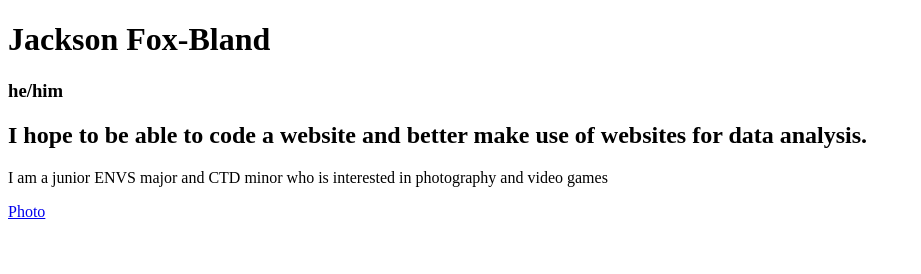
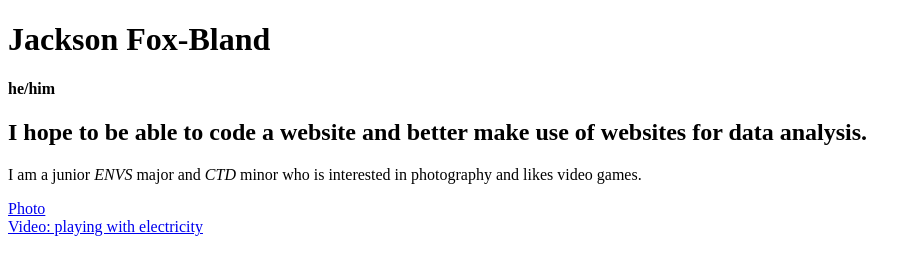
Before and after one commit to eatpants/eatpants, a plain HTML site: page index.html in a window 1280 px wide. Shown: the whole page, without its empty margins (0-921 px from the left). Drawn offline with Linux system fonts and the light colour scheme.

Commit message:
Update index.html

```diff
--- a/index.html
+++ b/index.html
@@ -6,9 +6,10 @@
     </head>
     <body>
         <h1>Jackson Fox-Bland</h1>
-        <h3>he/him</h3>
+        <h4>he/him</h4>
         <h2>I hope to be able to code a website and better make use of websites for data analysis.</h2>
-        <p>I am a junior ENVS major and CTD minor who is interested in photography and video games</p>
-        <p> <a href="eatpants.github.io\img\jacksonabovetrees.jpeg">Photo</a></p>
+        <p>I am a junior <i>ENVS</i> major and <i>CTD</i> minor who is interested in photography and likes video games. </p>
+        <a href="img/jacksonabovetrees.jpeg">Photo</a> <br/>
+        <a href="https://youtu.be/DJOX0c60wQE">Video: playing with electricity</a>
     </body>
 </html>
```
